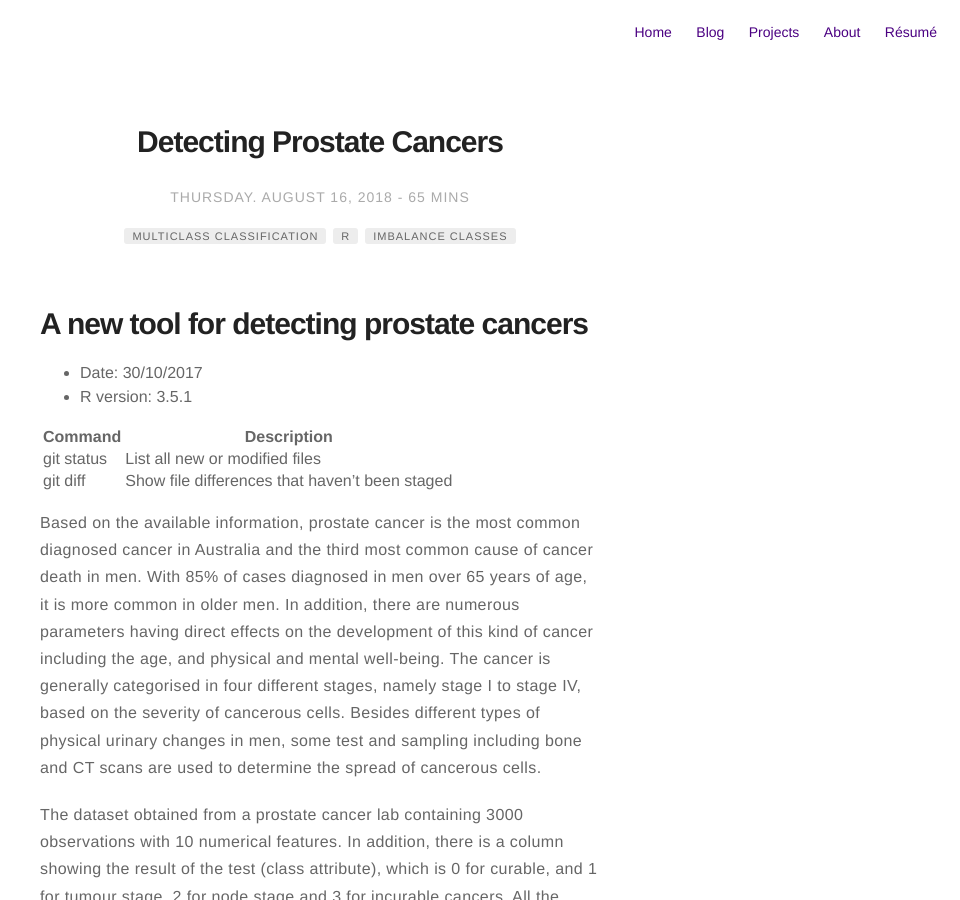
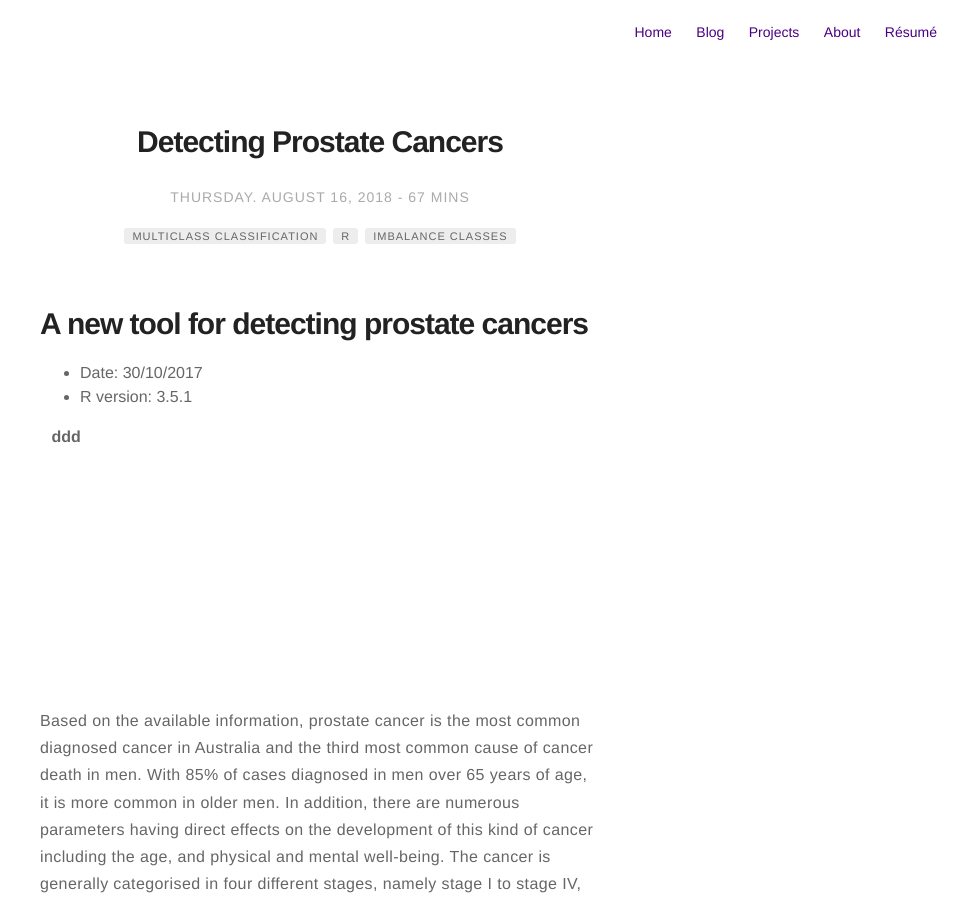
Before and after one commit to lawko698/lawko698.github.io, a Jekyll site: the page built from _posts/2018-08-16-classification-imbalance-classes.markdown, in a window 1280 px wide and 900 px high. Shown: the whole window, without its empty margins (320-1280 px from the left). Built offline with Jekyll 4.4.1, drawn with Linux system fonts in a browser that asks for light colours.

Commit message:
Update 2018-08-16-classification-imbalance-classes.markdown

```diff
--- a/_posts/2018-08-16-classification-imbalance-classes.markdown
+++ b/_posts/2018-08-16-classification-imbalance-classes.markdown
@@ -18,10 +18,19 @@ externalLink: false
 - Date: 30/10/2017
 - R version: 3.5.1
 
-| Command | Description |
-|---|---|
-| git status | List all new or modified files |
-| git diff | Show file differences that haven't been staged |
+|   | ddd  |   |   |   |   |   |   |   |   |   |   |   |
+|:-:|:-:|:-:|:-:|:-:|---|---|---|---|---|---|---|---|
+|   |   |   |   |   |   |   |   |   |   |   |   |   |
+|   |   |   |   |   |   |   |   |   |   |   |   |   |
+|   |   |   |   |   |   |   |   |   |   |   |   |   |
+|   |   |   |   |   |   |   |   |   |   |   |   |   |
+|   |   |   |   |   |   |   |   |   |   |   |   |   |
+|   |   |   |   |   |   |   |   |   |   |   |   |   |
+|   |   |   |   |   |   |   |   |   |   |   |   |   |
+|   |   |   |   |   |   |   |   |   |   |   |   |   |
+|   |   |   |   |   |   |   |   |   |   |   |   |   |
+|   |   |   |   |   |   |   |   |   |   |   |   |   |
+|   |   |   |   |   |   |   |   |   |   |   |   |   |
 
 Based on the available information, prostate cancer is the most common diagnosed cancer in Australia and the third most common cause of cancer death in men. With 85% of cases diagnosed in men over 65 years of age, it is more common in older men. In addition, there are numerous parameters having direct effects on the development  of this kind of cancer including the age, and physical and mental well-being. The cancer is generally categorised in four different stages, namely stage I to stage IV, based on the severity of cancerous cells. Besides different types of physical urinary changes in men, some test and sampling including bone and CT scans are used to determine the spread of cancerous cells.
 
```
